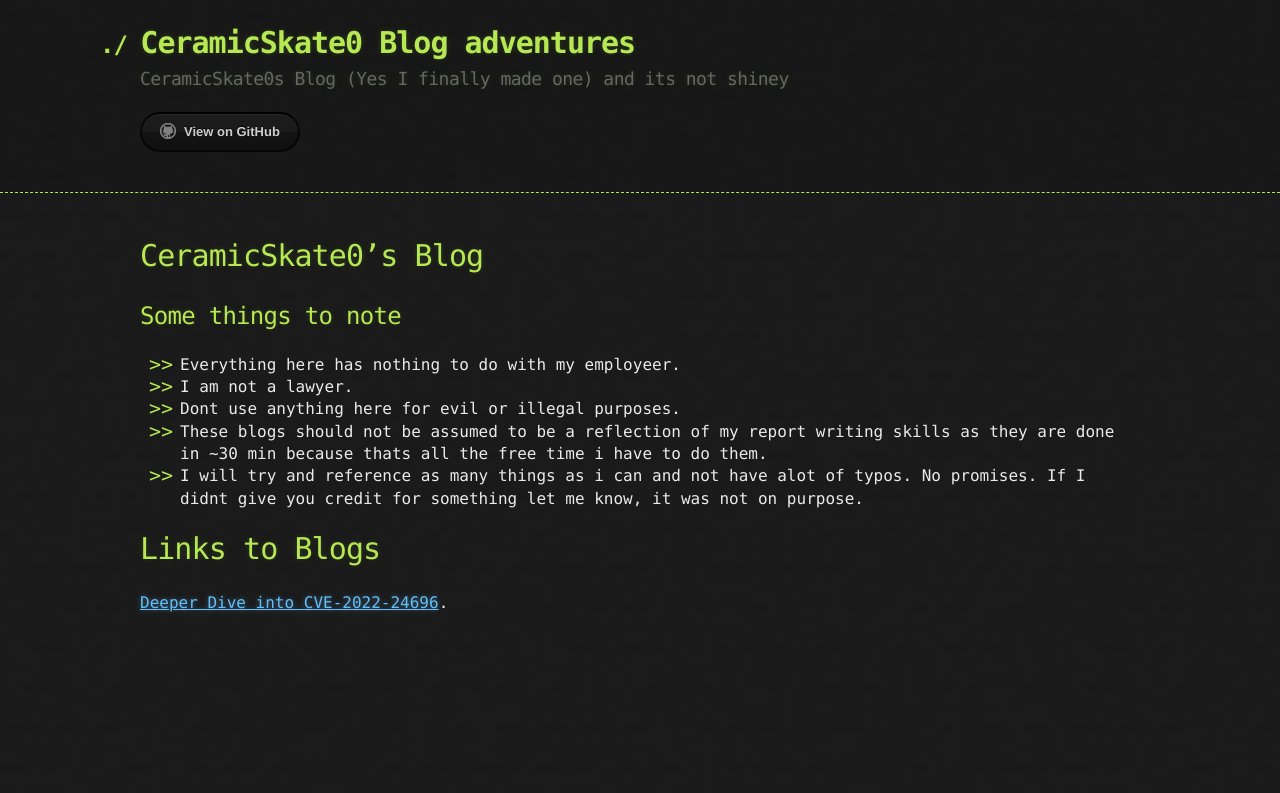
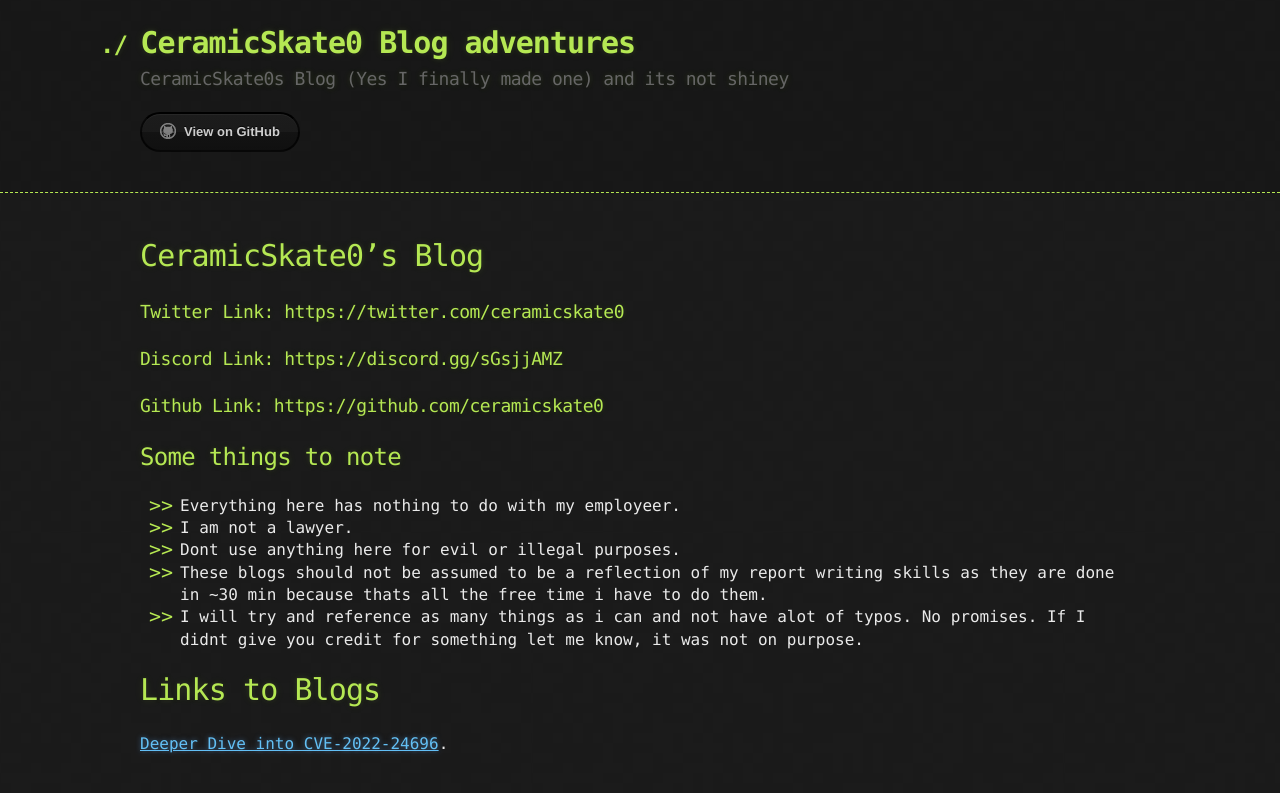
Before and after one commit to ceramicskate0/ceramicskate0.github.io, a Jekyll site: the page built from index.md, in a window 1280 px wide. Shown: the top 793 px of the page. Built offline with Jekyll 4.4.1, drawn with Linux system fonts in a browser that asks for light colours; our own code applies the rules of GitHub Pages for plain Markdown files.

Commit message:
Update index.md

```diff
--- a/index.md
+++ b/index.md
@@ -2,6 +2,10 @@
 layout: default
 ---
 # CeramicSkate0's Blog
+
+### Twitter Link: https://twitter.com/ceramicskate0
+### Discord Link: https://discord.gg/sGsjjAMZ
+### Github Link: https://github.com/ceramicskate0
 
 ## Some things to note
   - Everything here has nothing to do with my employeer.
```
